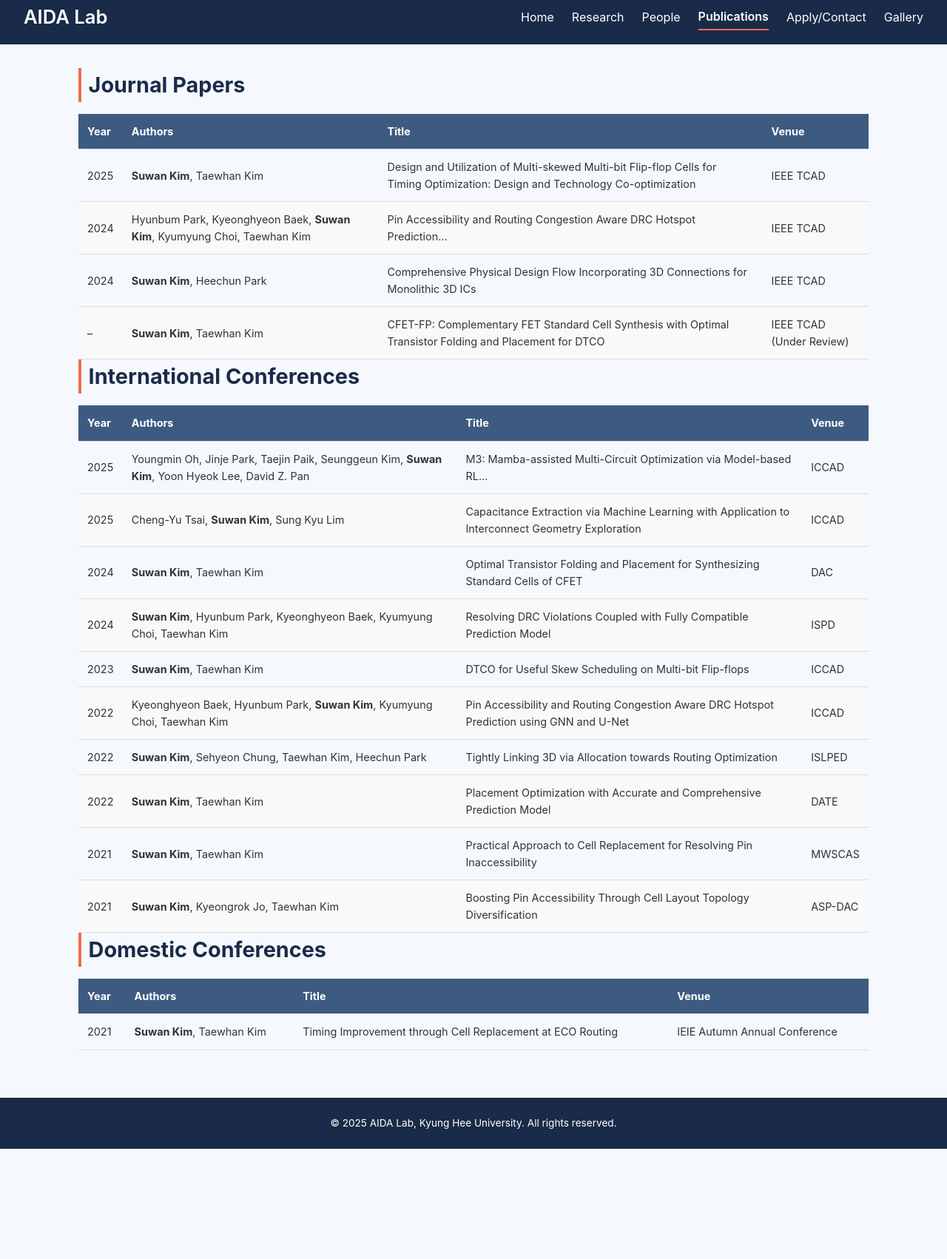
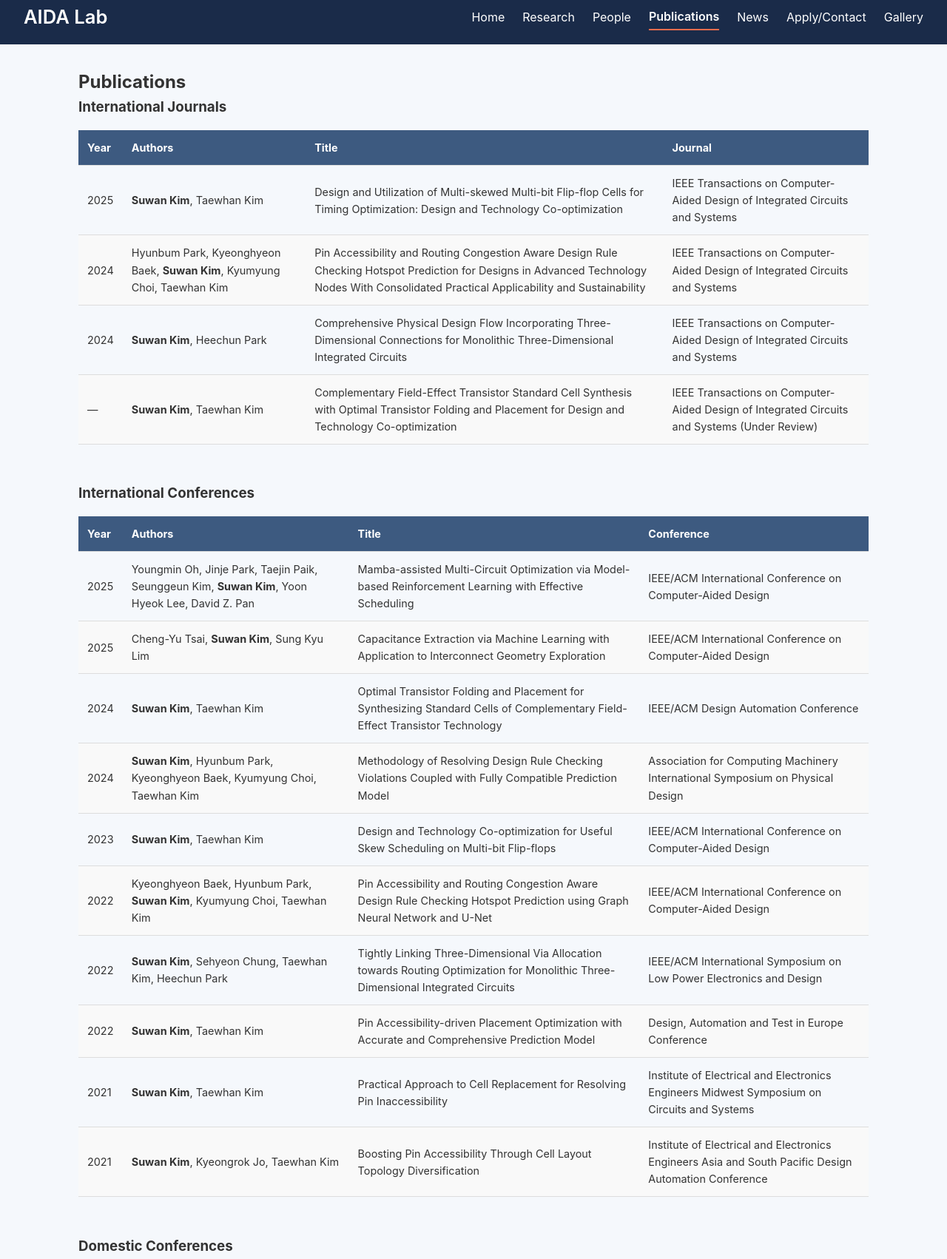
Before and after one commit to SNU-suwan/snu-suwan.github.io, a plain HTML site: page publications.html in a window 1280 px wide. Shown: the part 13-1715 px from the top of the page at 74% size. Before the commit the page ends 1566 px from the top, so only its background shows below. Drawn offline with Linux system fonts and the light colour scheme.

Commit message:
Update publications.html

```diff
--- a/publications.html
+++ b/publications.html
@@ -1,75 +1,167 @@
 <!DOCTYPE html>
 <html lang="en">
 <head>
-  <meta charset="UTF-8">
-  <meta name="viewport" content="width=device-width, initial-scale=1.0">
+  <meta charset="UTF-8" />
+  <meta name="viewport" content="width=device-width, initial-scale=1.0"/>
   <title>Publications – AIDA Lab</title>
-  <link rel="stylesheet" href="assets/css/style.css">
-  <meta name="description" content="List of publications from the AI‑aided Design Automation (AIDA) Lab.">
+  <link rel="stylesheet" href="assets/css/style.css" />
+  <meta name="description" content="Full publication list categorized into journals and conferences.">
 </head>
 <body>
   <header>
     <h1>AIDA Lab</h1>
-    <div class="menu-toggle" onclick="toggleMenu()">
-      <span></span><span></span><span></span>
-    </div>
-    <nav id="nav-menu">
+    <nav>
       <a href="index.html">Home</a>
       <a href="research.html">Research</a>
       <a href="people/index.html">People</a>
       <a href="publications.html" class="current">Publications</a>
+      <a href="news.html">News</a>
       <a href="apply.html">Apply/Contact</a>
       <a href="gallery.html">Gallery</a>
     </nav>
   </header>
 
-  <section class="container">
-    <h2>Journal Papers</h2>
+  <main class="container">
+    <h2>Publications</h2>
+
+    <!-- INTERNATIONAL JOURNALS -->
+    <h3>International Journals</h3>
     <table class="pub-table">
-      <thead><tr><th>Year</th><th>Authors</th><th>Title</th><th>Venue</th></tr></thead>
+      <thead>
+        <tr>
+          <th>Year</th>
+          <th>Authors</th>
+          <th>Title</th>
+          <th>Journal</th>
+        </tr>
+      </thead>
       <tbody>
-        <tr><td>2025</td><td><strong>Suwan Kim</strong>, Taewhan Kim</td><td>Design and Utilization of Multi-skewed Multi-bit Flip-flop Cells for Timing Optimization: Design and Technology Co-optimization</td><td>IEEE TCAD</td></tr>
-        <tr><td>2024</td><td>Hyunbum Park, Kyeonghyeon Baek, <strong>Suwan Kim</strong>, Kyumyung Choi, Taewhan Kim</td><td>Pin Accessibility and Routing Congestion Aware DRC Hotspot Prediction...</td><td>IEEE TCAD</td></tr>
-        <tr><td>2024</td><td><strong>Suwan Kim</strong>, Heechun Park</td><td>Comprehensive Physical Design Flow Incorporating 3D Connections for Monolithic 3D ICs</td><td>IEEE TCAD</td></tr>
-        <tr><td>–</td><td><strong>Suwan Kim</strong>, Taewhan Kim</td><td>CFET-FP: Complementary FET Standard Cell Synthesis with Optimal Transistor Folding and Placement for DTCO</td><td>IEEE TCAD (Under Review)</td></tr>
+        <tr>
+          <td>2025</td>
+          <td><strong>Suwan Kim</strong>, Taewhan Kim</td>
+          <td>Design and Utilization of Multi-skewed Multi-bit Flip-flop Cells for Timing Optimization: Design and Technology Co-optimization</td>
+          <td>IEEE Transactions on Computer-Aided Design of Integrated Circuits and Systems</td>
+        </tr>
+        <tr>
+          <td>2024</td>
+          <td>Hyunbum Park, Kyeonghyeon Baek, <strong>Suwan Kim</strong>, Kyumyung Choi, Taewhan Kim</td>
+          <td>Pin Accessibility and Routing Congestion Aware Design Rule Checking Hotspot Prediction for Designs in Advanced Technology Nodes With Consolidated Practical Applicability and Sustainability</td>
+          <td>IEEE Transactions on Computer-Aided Design of Integrated Circuits and Systems</td>
+        </tr>
+        <tr>
+          <td>2024</td>
+          <td><strong>Suwan Kim</strong>, Heechun Park</td>
+          <td>Comprehensive Physical Design Flow Incorporating Three-Dimensional Connections for Monolithic Three-Dimensional Integrated Circuits</td>
+          <td>IEEE Transactions on Computer-Aided Design of Integrated Circuits and Systems</td>
+        </tr>
+        <tr>
+          <td>—</td>
+          <td><strong>Suwan Kim</strong>, Taewhan Kim</td>
+          <td>Complementary Field-Effect Transistor Standard Cell Synthesis with Optimal Transistor Folding and Placement for Design and Technology Co-optimization</td>
+          <td>IEEE Transactions on Computer-Aided Design of Integrated Circuits and Systems (Under Review)</td>
+        </tr>
       </tbody>
     </table>
-
-    <h2>International Conferences</h2>
+<br><br>
+    <!-- INTERNATIONAL CONFERENCES -->
+    <h3>International Conferences</h3>
     <table class="pub-table">
-      <thead><tr><th>Year</th><th>Authors</th><th>Title</th><th>Venue</th></tr></thead>
+      <thead>
+        <tr>
+          <th>Year</th>
+          <th>Authors</th>
+          <th>Title</th>
+          <th>Conference</th>
+        </tr>
+      </thead>
       <tbody>
-        <tr><td>2025</td><td>Youngmin Oh, Jinje Park, Taejin Paik, Seunggeun Kim, <strong>Suwan Kim</strong>, Yoon Hyeok Lee, David Z. Pan</td><td>M3: Mamba-assisted Multi-Circuit Optimization via Model-based RL...</td><td>ICCAD</td></tr>
-        <tr><td>2025</td><td>Cheng-Yu Tsai, <strong>Suwan Kim</strong>, Sung Kyu Lim</td><td>Capacitance Extraction via Machine Learning with Application to Interconnect Geometry Exploration</td><td>ICCAD</td></tr>
-        <tr><td>2024</td><td><strong>Suwan Kim</strong>, Taewhan Kim</td><td>Optimal Transistor Folding and Placement for Synthesizing Standard Cells of CFET</td><td>DAC</td></tr>
-        <tr><td>2024</td><td><strong>Suwan Kim</strong>, Hyunbum Park, Kyeonghyeon Baek, Kyumyung Choi, Taewhan Kim</td><td>Resolving DRC Violations Coupled with Fully Compatible Prediction Model</td><td>ISPD</td></tr>
-        <tr><td>2023</td><td><strong>Suwan Kim</strong>, Taewhan Kim</td><td>DTCO for Useful Skew Scheduling on Multi-bit Flip-flops</td><td>ICCAD</td></tr>
-        <tr><td>2022</td><td>Kyeonghyeon Baek, Hyunbum Park, <strong>Suwan Kim</strong>, Kyumyung Choi, Taewhan Kim</td><td>Pin Accessibility and Routing Congestion Aware DRC Hotspot Prediction using GNN and U-Net</td><td>ICCAD</td></tr>
-        <tr><td>2022</td><td><strong>Suwan Kim</strong>, Sehyeon Chung, Taewhan Kim, Heechun Park</td><td>Tightly Linking 3D via Allocation towards Routing Optimization</td><td>ISLPED</td></tr>
-        <tr><td>2022</td><td><strong>Suwan Kim</strong>, Taewhan Kim</td><td>Placement Optimization with Accurate and Comprehensive Prediction Model</td><td>DATE</td></tr>
-        <tr><td>2021</td><td><strong>Suwan Kim</strong>, Taewhan Kim</td><td>Practical Approach to Cell Replacement for Resolving Pin Inaccessibility</td><td>MWSCAS</td></tr>
-        <tr><td>2021</td><td><strong>Suwan Kim</strong>, Kyeongrok Jo, Taewhan Kim</td><td>Boosting Pin Accessibility Through Cell Layout Topology Diversification</td><td>ASP-DAC</td></tr>
+        <tr>
+          <td>2025</td>
+          <td>Youngmin Oh, Jinje Park, Taejin Paik, Seunggeun Kim, <strong>Suwan Kim</strong>, Yoon Hyeok Lee, David Z. Pan</td>
+          <td>Mamba-assisted Multi-Circuit Optimization via Model-based Reinforcement Learning with Effective Scheduling</td>
+          <td>IEEE/ACM International Conference on Computer-Aided Design</td>
+        </tr>
+        <tr>
+          <td>2025</td>
+          <td>Cheng-Yu Tsai, <strong>Suwan Kim</strong>, Sung Kyu Lim</td>
+          <td>Capacitance Extraction via Machine Learning with Application to Interconnect Geometry Exploration</td>
+          <td>IEEE/ACM International Conference on Computer-Aided Design</td>
+        </tr>
+        <tr>
+          <td>2024</td>
+          <td><strong>Suwan Kim</strong>, Taewhan Kim</td>
+          <td>Optimal Transistor Folding and Placement for Synthesizing Standard Cells of Complementary Field-Effect Transistor Technology</td>
+          <td>IEEE/ACM Design Automation Conference</td>
+        </tr>
+        <tr>
+          <td>2024</td>
+          <td><strong>Suwan Kim</strong>, Hyunbum Park, Kyeonghyeon Baek, Kyumyung Choi, Taewhan Kim</td>
+          <td>Methodology of Resolving Design Rule Checking Violations Coupled with Fully Compatible Prediction Model</td>
+          <td>Association for Computing Machinery International Symposium on Physical Design</td>
+        </tr>
+        <tr>
+          <td>2023</td>
+          <td><strong>Suwan Kim</strong>, Taewhan Kim</td>
+          <td>Design and Technology Co-optimization for Useful Skew Scheduling on Multi-bit Flip-flops</td>
+          <td>IEEE/ACM International Conference on Computer-Aided Design</td>
+        </tr>
+        <tr>
+          <td>2022</td>
+          <td>Kyeonghyeon Baek, Hyunbum Park, <strong>Suwan Kim</strong>, Kyumyung Choi, Taewhan Kim</td>
+          <td>Pin Accessibility and Routing Congestion Aware Design Rule Checking Hotspot Prediction using Graph Neural Network and U-Net</td>
+          <td>IEEE/ACM International Conference on Computer-Aided Design</td>
+        </tr>
+        <tr>
+          <td>2022</td>
+          <td><strong>Suwan Kim</strong>, Sehyeon Chung, Taewhan Kim, Heechun Park</td>
+          <td>Tightly Linking Three-Dimensional Via Allocation towards Routing Optimization for Monolithic Three-Dimensional Integrated Circuits</td>
+          <td>IEEE/ACM International Symposium on Low Power Electronics and Design</td>
+        </tr>
+        <tr>
+          <td>2022</td>
+          <td><strong>Suwan Kim</strong>, Taewhan Kim</td>
+          <td>Pin Accessibility-driven Placement Optimization with Accurate and Comprehensive Prediction Model</td>
+          <td>Design, Automation and Test in Europe Conference</td>
+        </tr>
+        <tr>
+          <td>2021</td>
+          <td><strong>Suwan Kim</strong>, Taewhan Kim</td>
+          <td>Practical Approach to Cell Replacement for Resolving Pin Inaccessibility</td>
+          <td>Institute of Electrical and Electronics Engineers Midwest Symposium on Circuits and Systems</td>
+        </tr>
+        <tr>
+          <td>2021</td>
+          <td><strong>Suwan Kim</strong>, Kyeongrok Jo, Taewhan Kim</td>
+          <td>Boosting Pin Accessibility Through Cell Layout Topology Diversification</td>
+          <td>Institute of Electrical and Electronics Engineers Asia and South Pacific Design Automation Conference</td>
+        </tr>
       </tbody>
     </table>
-
-    <h2>Domestic Conferences</h2>
+<br><br>
+    <!-- DOMESTIC CONFERENCES -->
+    <h3>Domestic Conferences</h3>
     <table class="pub-table">
-      <thead><tr><th>Year</th><th>Authors</th><th>Title</th><th>Venue</th></tr></thead>
+      <thead>
+        <tr>
+          <th>Year</th>
+          <th>Authors</th>
+          <th>Title</th>
+          <th>Conference</th>
+        </tr>
+      </thead>
       <tbody>
-        <tr><td>2021</td><td><strong>Suwan Kim</strong>, Taewhan Kim</td><td>Timing Improvement through Cell Replacement at ECO Routing</td><td>IEIE Autumn Annual Conference</td></tr>
+        <tr>
+          <td>2021</td>
+          <td><strong>Suwan Kim</strong>, Taewhan Kim</td>
+          <td>Timing Improvement through Cell Replacement at Engineering Change Order Routing</td>
+          <td>Autumn Annual Conference of the Institute of Electronics and Information Engineers</td>
+        </tr>
       </tbody>
     </table>
-  </section>
+  </main>
 
   <footer>
     <p>&copy; 2025 AIDA Lab, Kyung Hee University. All rights reserved.</p>
   </footer>
-
-  <script>
-    function toggleMenu() {
-      const nav = document.getElementById('nav-menu');
-      nav.classList.toggle('active');
-    }
-  </script>
 </body>
 </html>
```
